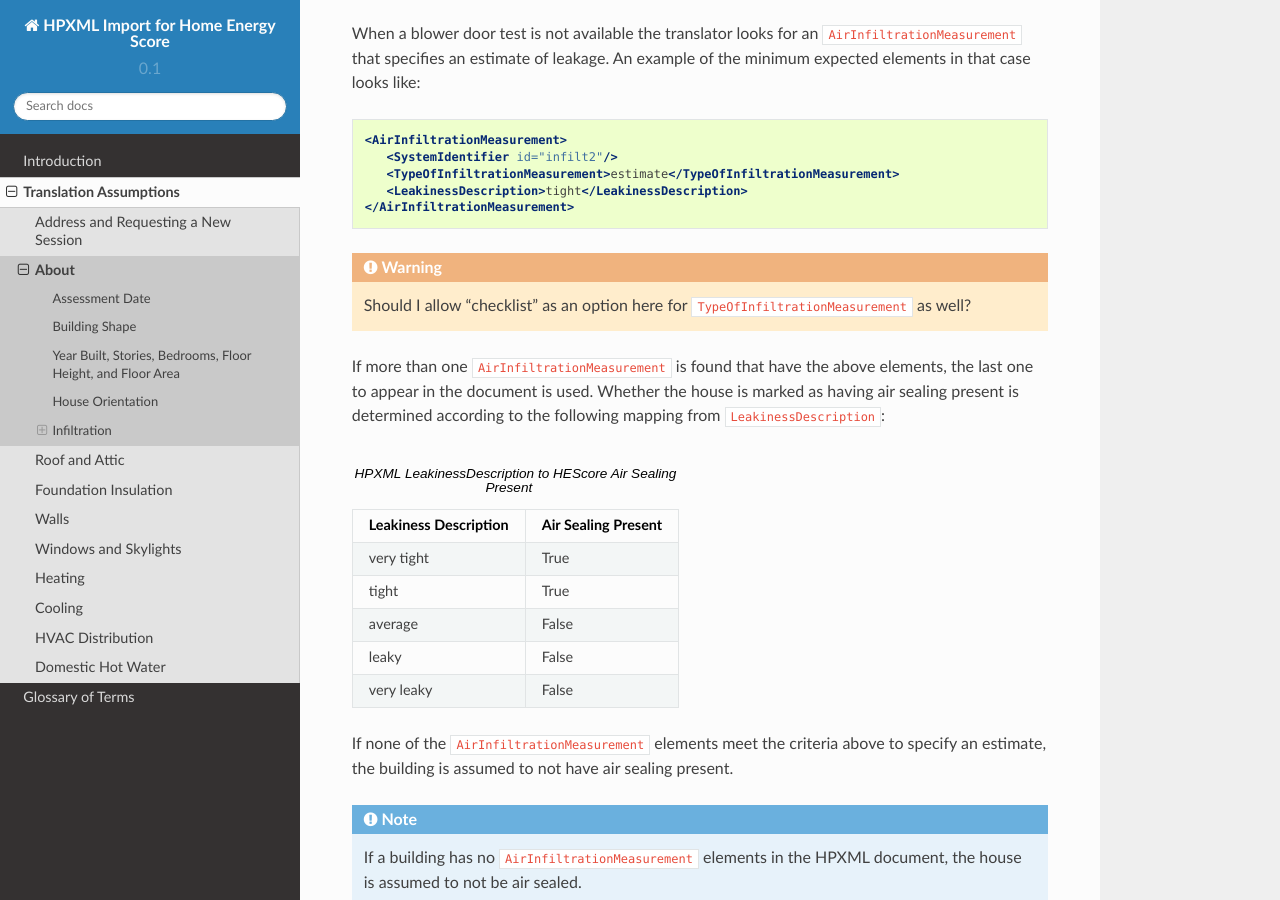
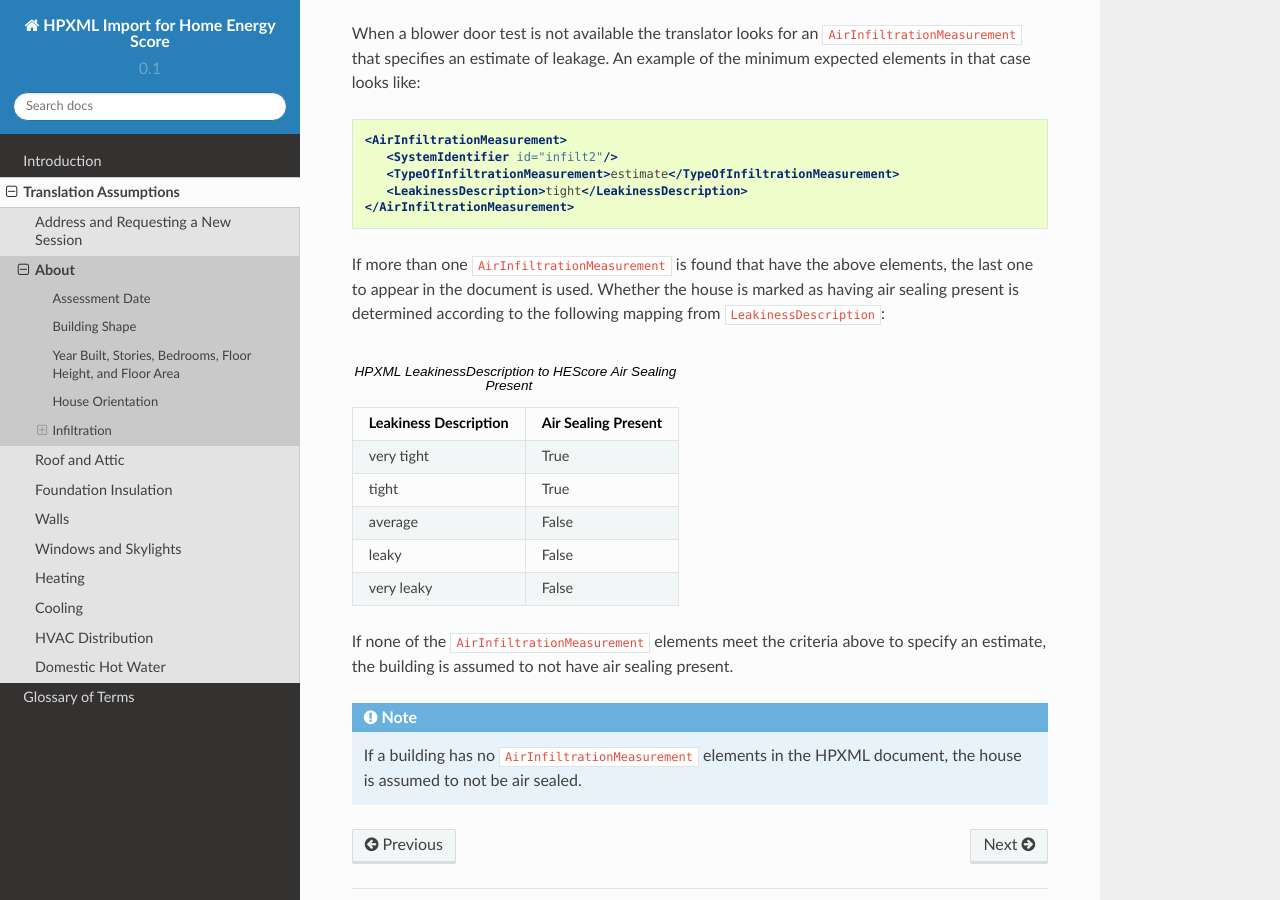
Before and after one commit to NREL/hescore-hpxml, a Sphinx documentation site: the page built from docs/source/translation/about.rst, in a window 1280 px wide and 900 px high, scrolled down 3306 px. Built offline with Sphinx 7.4.7 and the Read the Docs theme 2.0.0, drawn with Linux system fonts in a browser that asks for light colours; formulas are drawn with MathJax 3.

Commit message:
Removing warning about checklist infiltration measurement type #4

```diff
--- a/docs/source/translation/about.rst
+++ b/docs/source/translation/about.rst
@@ -158,10 +158,6 @@ example of the minimum expected elements in that case looks like:
       <LeakinessDescription>tight</LeakinessDescription>
    </AirInfiltrationMeasurement>
 
-.. warning::
-
-   Should I allow "checklist" as an option here for ``TypeOfInfiltrationMeasurement`` as well?
-
 If more than one ``AirInfiltrationMeasurement`` is found that have the above
 elements, the last one to appear in the document is used. Whether the house is
 marked as having air sealing present is determined according to the following
```
